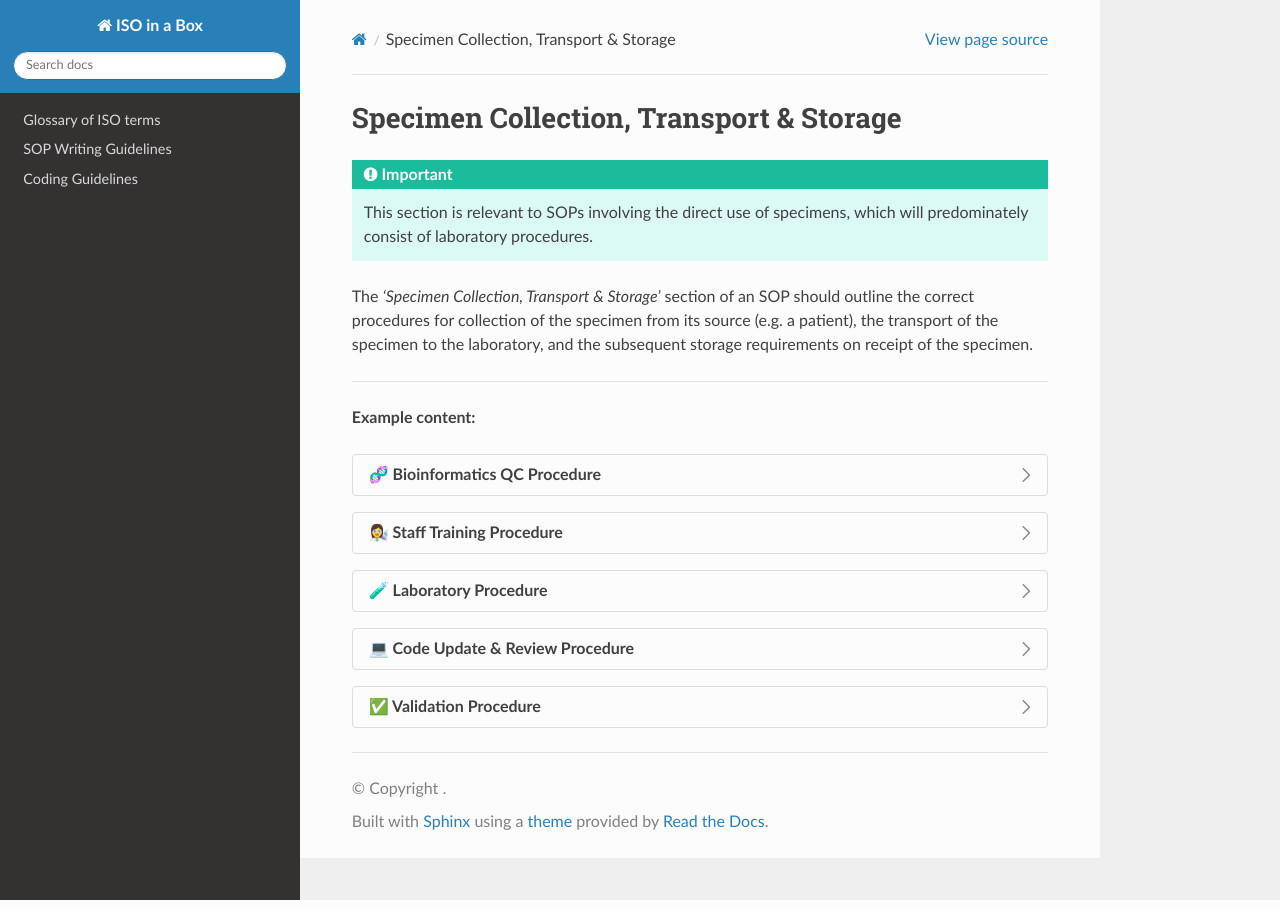
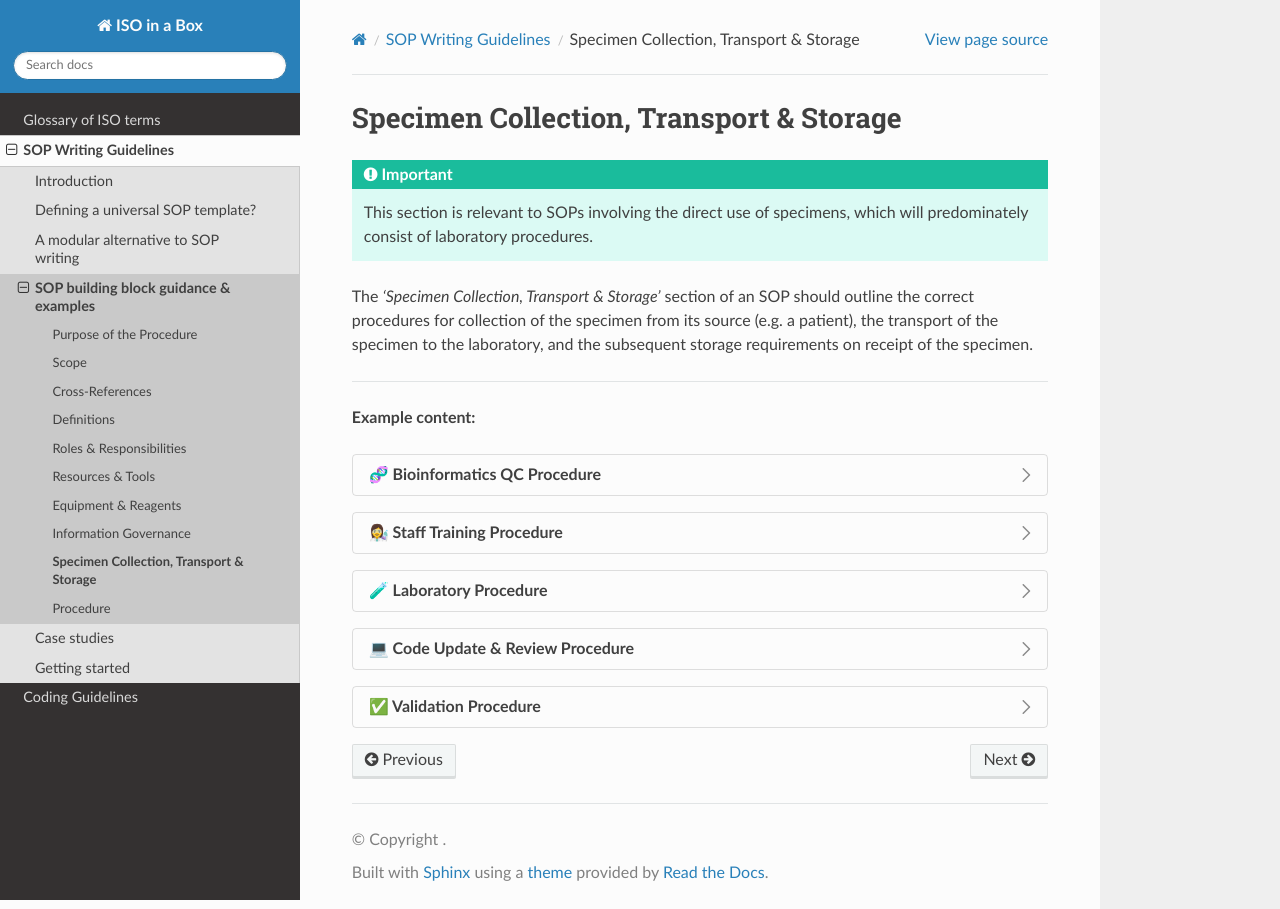
Before and after one commit to ASendellPrice/IIB-rtd, a Sphinx documentation site: the page built from docs/source/sop_guide/specimen_collection_transport/specimen_collection_transport.rst, in a window 1280 px wide. Built offline with Sphinx 7.4.7 and the Read the Docs theme 3.1.0, drawn with Linux system fonts in a browser that asks for light colours; pages that are not in the unit, such as notebooks, are missing from menus.

Commit message:
Updates to SOP guide text / restructure

```diff
--- a/docs/source/sop_guide/sop_guidelines.rst
+++ b/docs/source/sop_guide/sop_guidelines.rst
@@ -64,8 +64,8 @@ Each section of the SOP writing guidance can be accessed via the table of conten
    resources_tools/resources_tools
    equipment_reagents/equipment_reagents
    sop_guide_health_safety
-   sop_guide_information_governance
-   sop_guide_specimen_collection_transport
+   information_governance/information_governance
+   specimen_collection_transport/specimen_collection_transport
    sop_guide_data_types
    sop_guide_sample_types
    procedure/procedure
```
Also changed, not shown: docs/source/sop_guide/equipment_reagents/equipment_reagents.rst (+0 -52 lines), docs/source/sop_guide/information_governance/information_governance.rst (renamed from docs/source/sop_guide/information_governance/sop_guide_information_governance.rst), docs/source/sop_guide/specimen_collection_transport/specimen_collection_transport.rst (renamed from docs/source/sop_guide/specimen_collection_transport/sop_guide_specimen_collection_transport.rst).
